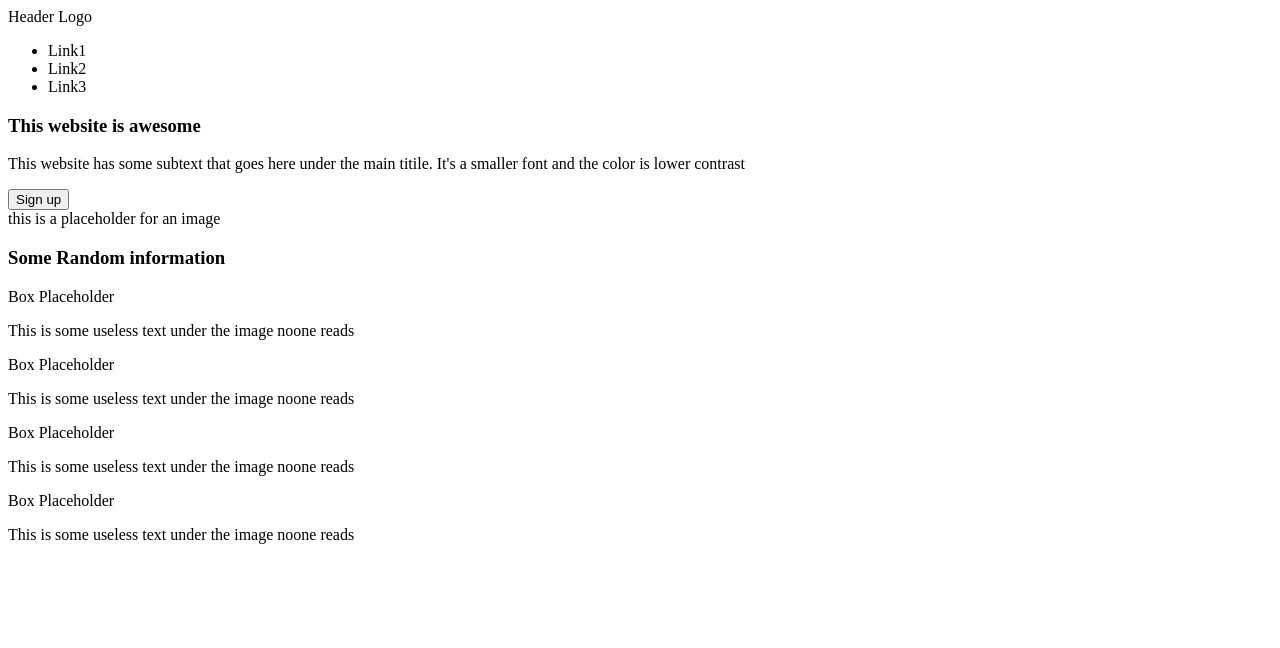
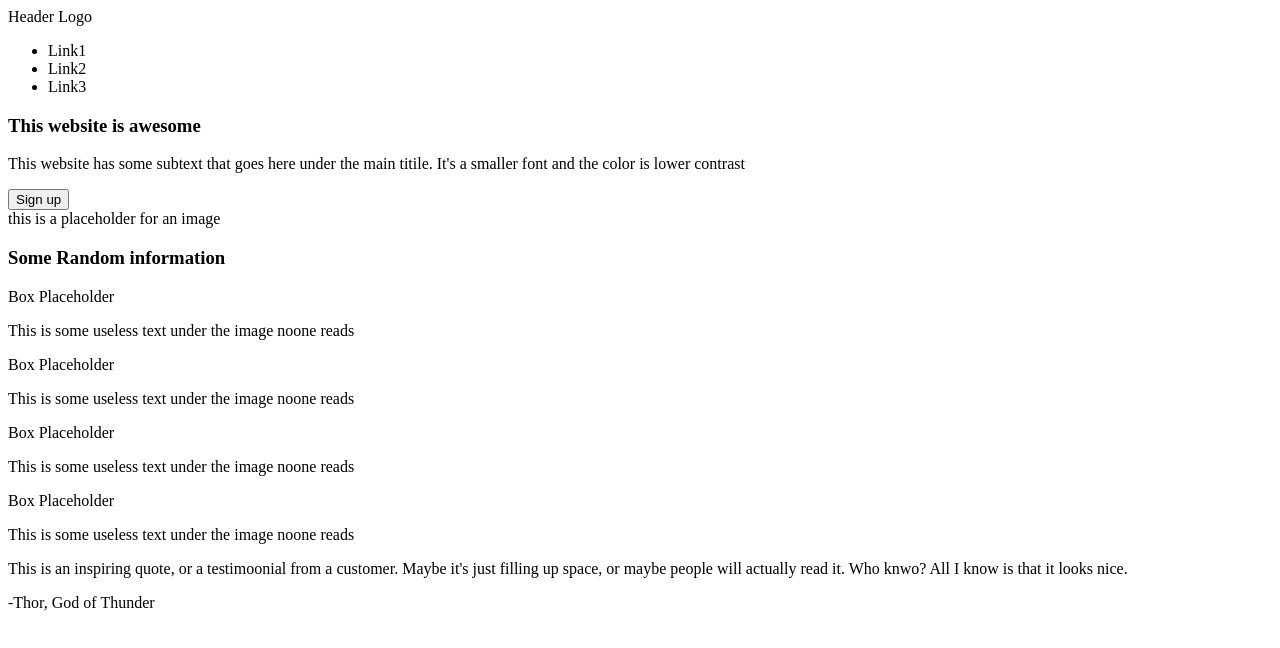
Before and after one commit to memoryIndex/flexProject, a plain HTML site: page index.html in a window 1280 px wide. Drawn offline with Linux system fonts and the light colour scheme.

Commit message:
add div-three html

```diff
--- a/index.html
+++ b/index.html
@@ -29,5 +29,9 @@
         <p>This is some useless text under the image noone reads</p>
         <div>Box Placeholder</div>
         <p>This is some useless text under the image noone reads</p>
+
+        <!--div-three-->
+        <p>This is an inspiring quote, or a testimoonial from a customer. Maybe it's just filling up space, or maybe people will actually read it. Who knwo? All I know is that it looks nice.</p>
+        <p>-Thor, God of Thunder</p>
     </body>
 </html>
```
